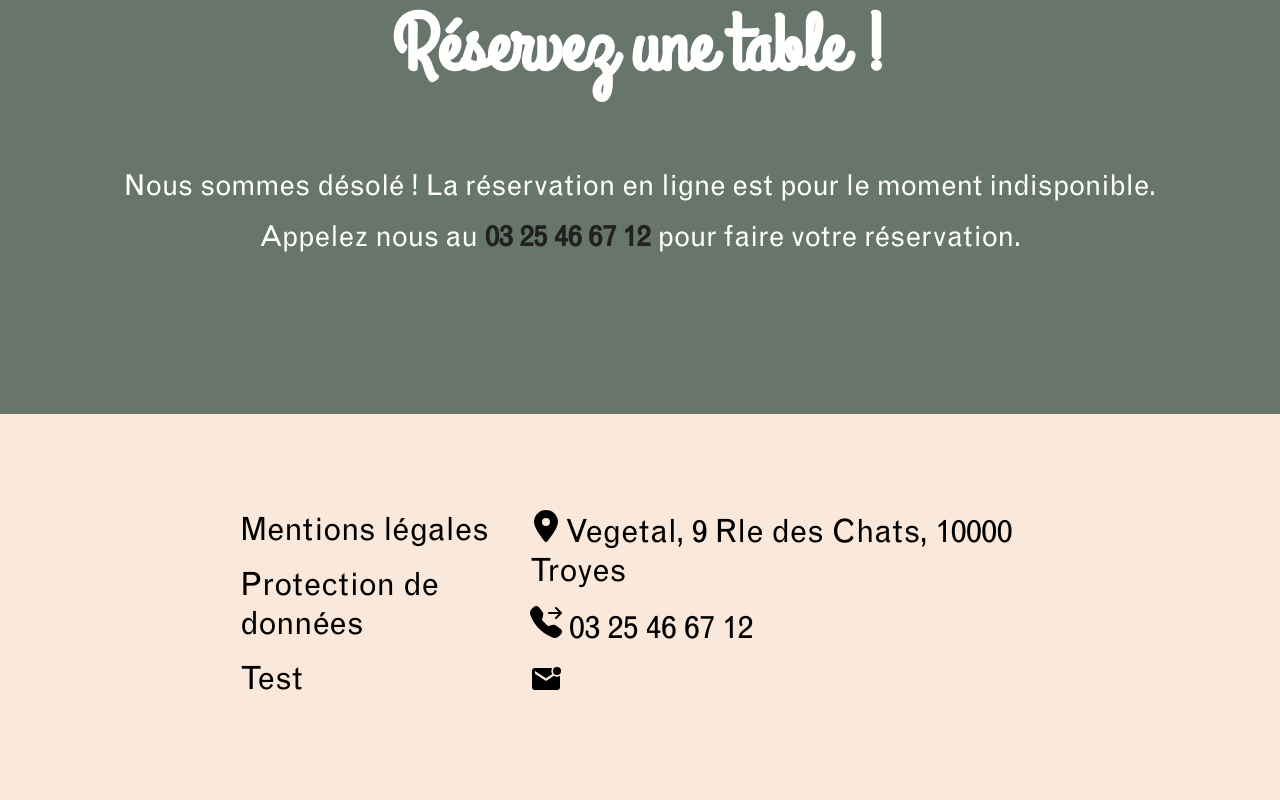
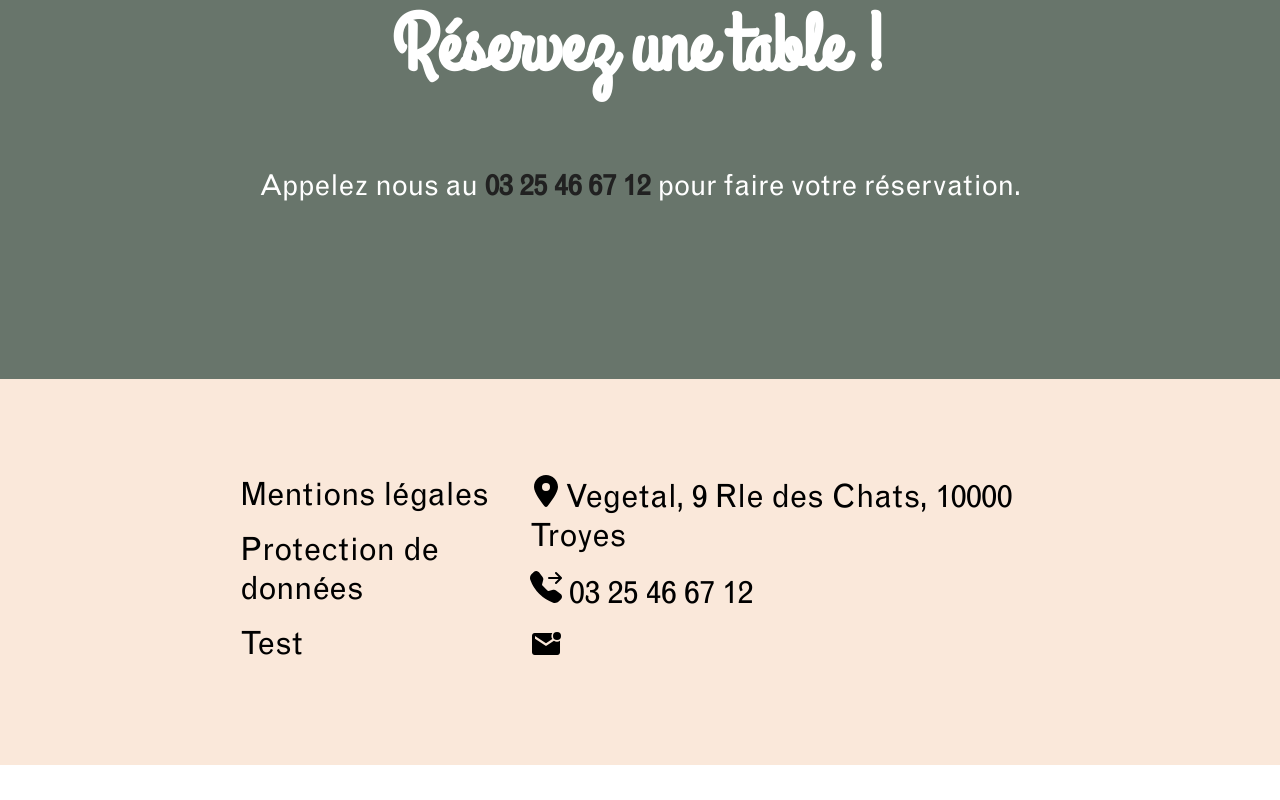
Before and after one commit to SarahOtmane/restaurant, a React (Create React App) app: page /reservation in a window 1280 px wide. Shown: the part 1767-2567 px from the top of the page. After the commit the page ends 2532 px from the top, so only its background shows below. Built offline with nearby package versions, Linux system fonts and the light colour scheme.

Commit message:
modification de la section info

```diff
--- a/src/components/Reservation.js
+++ b/src/components/Reservation.js
@@ -23,7 +23,7 @@ function Reservation(){
                     <hr></hr>
                     <h2 className="w-max-c m-auto ">Réservez une table !</h2>
                     <article>
-                            <p className="w-max-c m-auto">Nous sommes désolé ! La réservation en ligne est pour le moment indisponible.</p>
+                        {/* <p className="w-max-c m-auto">Nous sommes désolé ! La réservation en ligne est pour le moment indisponible.</p> */}
                         <p className="w-max-c m-auto">Appelez nous au <a href='tel:0325466712' className="link">03 25 46 67 12 </a>pour faire votre réservation.</p>
                     </article>
                 </section>
```
Lines whose indentation alone changed are shown as unchanged.
